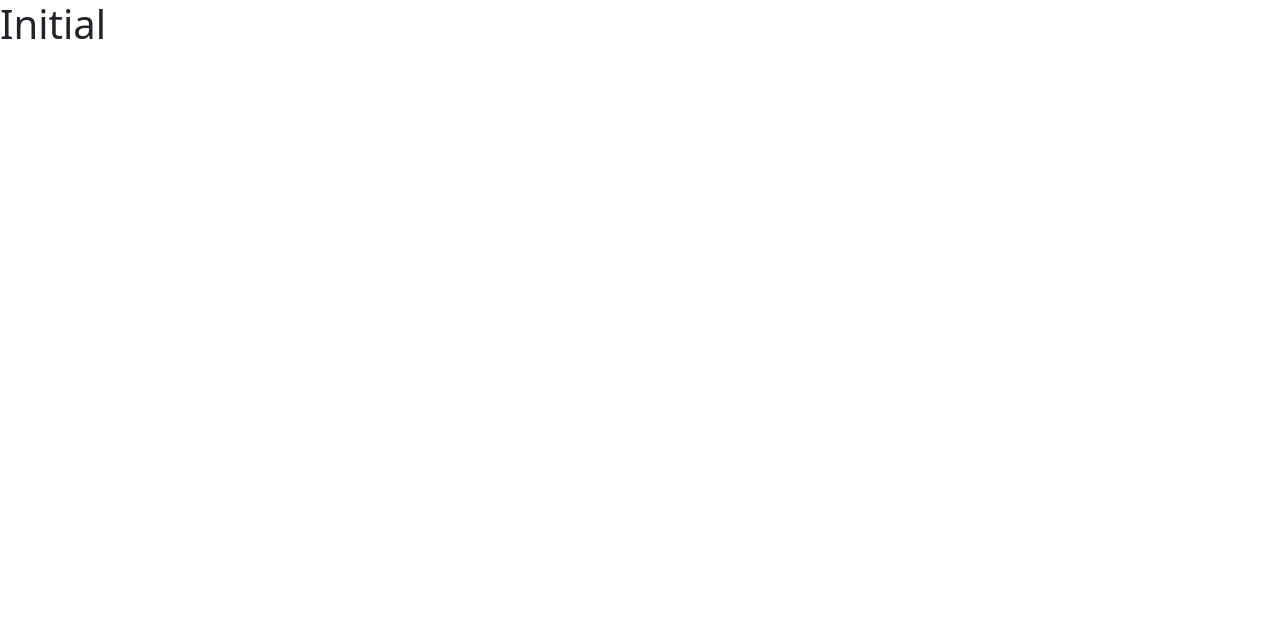
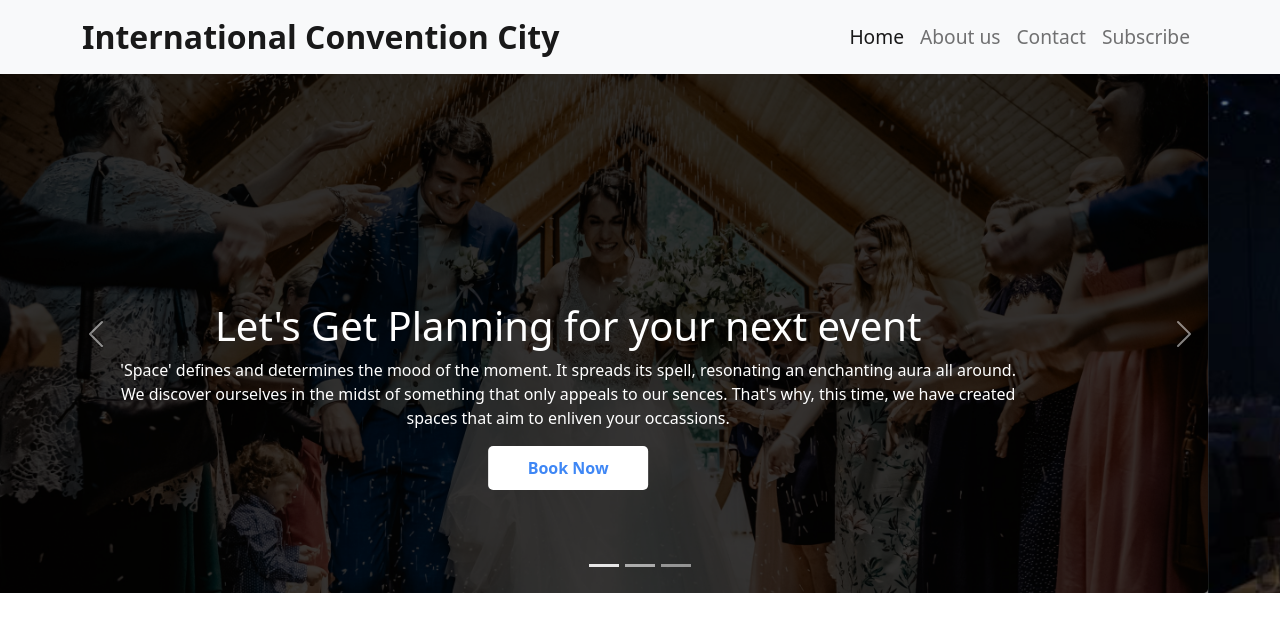
Before and after one commit to Ruman-Islam/convention-center, a plain HTML site: page index.html in a window 1280 px wide. Drawn offline with nearby package versions, Linux system fonts and the light colour scheme.

Commit message:
half done header section

```diff
--- a/assets/css/style.css
+++ b/assets/css/style.css
@@ -0,0 +1,66 @@
+* {
+  margin: 0;
+  padding: 0;
+  box-sizing: border-box;
+}
+
+/* Navbar */
+nav .nav__logo {
+  font-size: 2em;
+  font-weight: 700;
+}
+nav li {
+  font-size: 1.2rem;
+  font-weight: 500;
+}
+
+/* Banner */
+.slider__item {
+  position: relative;
+}
+
+.slider__item::after {
+  content: "";
+  position: absolute;
+  background-color: #00000081;
+  width: 100%;
+  height: 100%;
+  top: 0;
+  left: 0;
+  right: 0;
+  bottom: 0;
+}
+
+.banner__details {
+  position: relative;
+  top: 40%;
+  z-index: 1;
+}
+
+.primary-button {
+  outline: 0;
+  border: 0;
+  border-radius: 5px;
+  background-color: #ffffff;
+  color: #3f87f5;
+  font-weight: 600;
+  padding: 10px 40px;
+}
+
+@media screen and (max-width: 540px) {
+  /* Navbar */
+  nav .nav__logo {
+    font-size: 1em;
+    font-weight: 700;
+  }
+
+  /* Banner */
+  .banner__slider .slider__item {
+    height: 500px;
+  }
+
+  .slider__item img {
+    object-fit: cover;
+    min-height: 500px;
+  }
+}
--- a/index.html
+++ b/index.html
@@ -15,12 +15,86 @@
 
 <body>
 
-    <!-- Header & Banner -->
+    <!-- Navbar & Banner -->
     <header>
-        <nav></nav>
+        <!-- Navbar -->
+        <nav class="navbar navbar-expand-lg navbar-light bg-light">
+            <div class="container">
+                <a class="navbar-brand nav__logo" href="#">International Convention City</a>
+                <button class="navbar-toggler" type="button" data-bs-toggle="collapse"
+                    data-bs-target="#navbarSupportedContent" aria-controls="navbarSupportedContent"
+                    aria-expanded="false" aria-label="Toggle navigation">
+                    <span class="navbar-toggler-icon"></span>
+                </button>
+                <div class="collapse navbar-collapse" id="navbarSupportedContent">
+                    <ul class="navbar-nav ms-auto mb-2 mb-lg-0">
+                        <li class="nav-item">
+                            <a class="nav-link active" aria-current="page" href="#">Home</a>
+                        </li>
+                        <li class="nav-item">
+                            <a class="nav-link" href="#">About us</a>
+                        </li>
+                        <li class="nav-item">
+                            <a class="nav-link">Contact</a>
+                        </li>
+                        <li class="nav-item">
+                            <a class="nav-link">Subscribe</a>
+                        </li>
+                    </ul>
+                </div>
+            </div>
+        </nav>
 
         <!-- Banner -->
-        <h1>Initial</h1>
+        <div id="carouselExampleIndicators" class="carousel slide banner__slider" data-bs-ride="carousel">
+            <div class="carousel-indicators">
+                <button type="button" data-bs-target="#carouselExampleIndicators" data-bs-slide-to="0" class="active"
+                    aria-current="true" aria-label="Slide 1"></button>
+                <button type="button" data-bs-target="#carouselExampleIndicators" data-bs-slide-to="1"
+                    aria-label="Slide 2"></button>
+                <button type="button" data-bs-target="#carouselExampleIndicators" data-bs-slide-to="2"
+                    aria-label="Slide 3"></button>
+            </div>
+            <div class="carousel-inner">
+                <div class="carousel-item active slider__item">
+                    <img src="./assets/images/banner.png" class="d-block w-100" alt="wedding">
+                    <div class="carousel-caption d-md-block banner__details">
+                        <h1>Let's Get Planning for your next event</h1>
+                        <p>'Space' defines and determines the mood of the moment. It spreads its spell, resonating an
+                            enchanting aura all around. We discover ourselves in the midst of something that only
+                            appeals to our sences. That's why, this time, we have created spaces that aim to enliven
+                            your occassions.</p>
+                        <button class="primary-button">Book Now</button>
+                    </div>
+                </div>
+                <div class="carousel-item slider__item">
+                    <img src="./assets/images/banner-2.png" class="d-block w-100" alt="wedding">
+                    <div class="carousel-caption d-md-block banner__details">
+                        <h1>The perfect venue for your next event</h1>
+                        <p>Some representative placeholder content for the first slide.</p>
+                        <button class="primary-button">Book Now</button>
+                    </div>
+                </div>
+                <div class="carousel-item slider__item">
+                    <img src="./assets/images/banner-3.png" class="d-block w-100" alt="wedding">
+                    <div class="carousel-caption d-md-block banner__details">
+                        <h1>The perfect venue for your next event</h1>
+                        <p>Some representative placeholder content for the first slide.</p>
+                        <button class="primary-button">Book Now</button>
+                    </div>
+                </div>
+            </div>
+            <button class="carousel-control-prev" type="button" data-bs-target="#carouselExampleIndicators"
+                data-bs-slide="prev">
+                <span class="carousel-control-prev-icon" aria-hidden="true"></span>
+                <span class="visually-hidden">Previous</span>
+            </button>
+            <button class="carousel-control-next" type="button" data-bs-target="#carouselExampleIndicators"
+                data-bs-slide="next">
+                <span class="carousel-control-next-icon" aria-hidden="true"></span>
+                <span class="visually-hidden">Next</span>
+            </button>
+        </div>
     </header>
 
 
```
Also changed, not shown: assets/images/Tran-sao-nhan-tao-Gala-Center-Sai-Gon-2.jpg (added), assets/images/banner-2.png (added), assets/images/banner-3.png (added).
